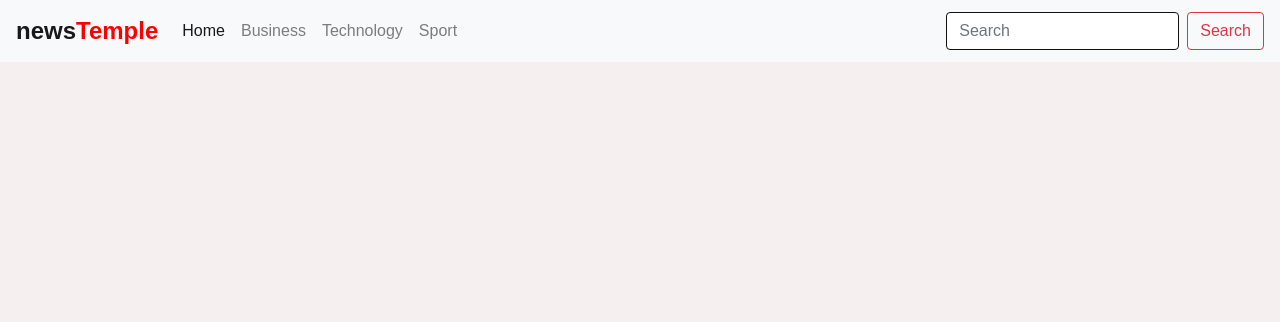
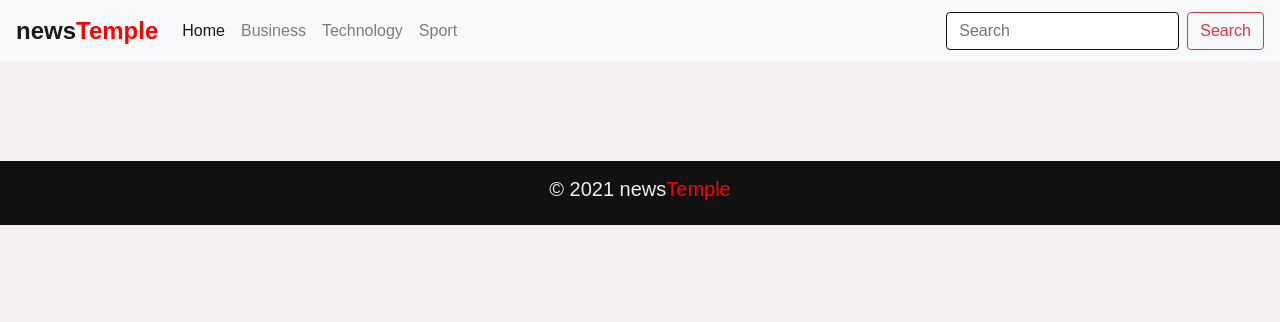
Before and after one commit to FemiOluwadamilola/news-temple, a Node project: template views/news.ejs in a window 1280 px wide. Shown: the top 322 px of the page. Run offline with Node 20 templates, Linux system fonts and the light colour scheme; the template is opened without the code that fills it, so the values that code supplies are empty; some libraries are stand-ins or nearby versions.

Commit message:
added footer and modification

```diff
--- a/public/css/main.css
+++ b/public/css/main.css
@@ -56,6 +56,16 @@ h2{
     justify-content: center;
 }
 
+footer{
+  background-color:#111;
+  color:#eee;
+}
+
+footer h4{
+ font-size:1.25rem;
+ text-align:center;
+}
+
 /* #effect ********************** */
 
 .Hover-effect {
--- a/routes/news.js
+++ b/routes/news.js
@@ -43,7 +43,7 @@ newsRoute.get('/tech', async(req,res) => {
 // BUSINESS ROUTE
 newsRoute.get('/bus', async(req,res) => {
     try{
-        const url = `http://newsapi.org/v2/everything?q=busi&apiKey=${key}`;
+        const url = `http://newsapi.org/v2/everything?q=business&apiKey=${key}`;
         const news = await axios.get(url);
         const output = await news.data;
 
--- a/views/news.ejs
+++ b/views/news.ejs
@@ -45,14 +45,18 @@
                 </h3>
 
                 <p>
-                    <%- article.content.replace(/<[^>]+>/g, '') %>
+                    <%- article.content.replace(/<[^>]+>/g, '') %> <span style="color:red">see more!</span>
                 </p>
                 <br>
-                <p style="margin-bottom: 0px; position: absolute; right: 0; bottom: 0; font-family: ui-monospace;">Updated:<span style="color:red;" > <%- new Date(article.publishedAt.slice(0,10)).toDateString() %> <%- moment.utc(article.publishedAt).local().format('hh : mm A') %></span></p>
-
-
-            </a>
+                <p style="margin-bottom: 0px; position: absolute; right: 5; bottom: 0; font-family: ui-monospace;">Updated:<span style="color:red;" > <%- new Date(article.publishedAt.slice(0,10)).toDateString() %> <%- moment.utc(article.publishedAt).local().format('hh : mm A') %></span></p></a>
             <% } %>
             <% }) %>
     </div>
 </div>
+
+<footer class="footer mt-auto py-3">
+    <div class="container">
+      <!-- <span class="text-muted">Place sticky footer content here.</span> -->
+      <h4> &copy; 2021 news<span style="color:red;">Temple</span></h4>
+    </div>
+</footer>
```
